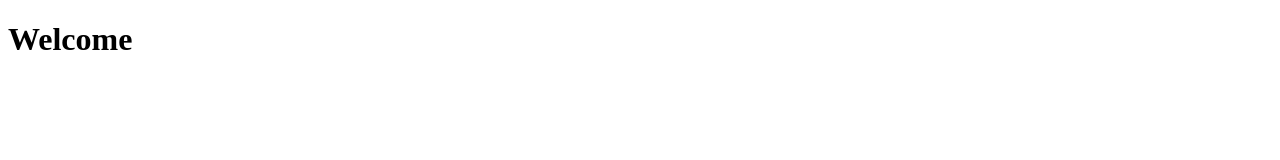
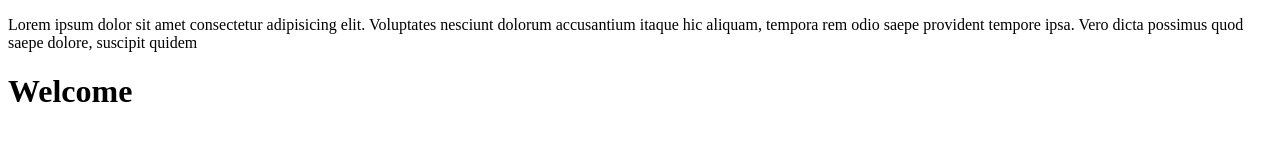
Before and after one commit to rajindersingh197432/MyProject, a plain HTML site: page index.html in a window 1280 px wide. Drawn offline with Linux system fonts and the light colour scheme.

Commit message:
index file 1.1

```diff
--- a/index.html
+++ b/index.html
@@ -4,6 +4,7 @@
     <meta charset="UTF-8">
     <meta name="viewport" content="width=device-width, initial-scale=1.0">
     <title>Index File</title>
+    <p>Lorem ipsum dolor sit amet consectetur adipisicing elit. Voluptates nesciunt dolorum accusantium itaque hic aliquam, tempora rem odio saepe provident tempore ipsa. Vero dicta possimus quod saepe dolore, suscipit quidem</p>
 </head>
 <body>
     <h1>Welcome</h1>
```
